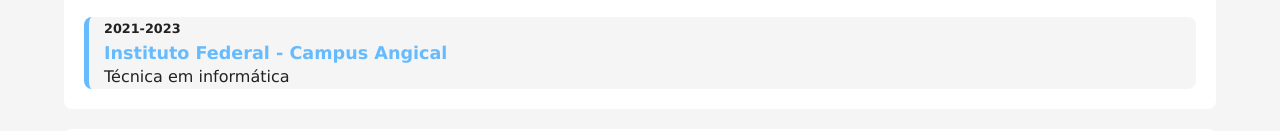
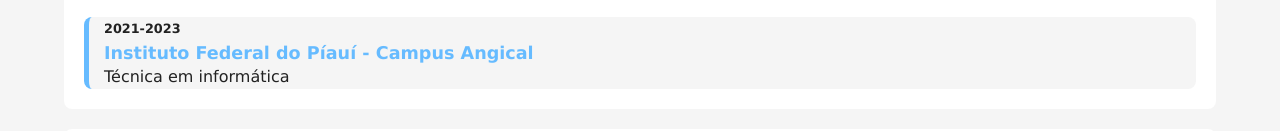
Before and after one commit to NicollyBispo/projeto-portfolio, a plain HTML site: page index.html in a window 1280 px wide. Shown: the part 690-821 px from the top of the page. Drawn offline with Linux system fonts and the light colour scheme.

Commit message:
Update index.html

```diff
--- a/index.html
+++ b/index.html
@@ -85,7 +85,7 @@
             <div id="formacao-container">
                 <div class="curso">
                     <p class="periodo">2021-2023</p>
-                    <h3 class="instituicao">Instituto Federal - Campus Angical</h3>
+                    <h3 class="instituicao">Instituto Federal do Píauí - Campus Angical</h3>
                     <p class="titulacao">Técnica em informática</p>
                 </div>
             </div>
```
